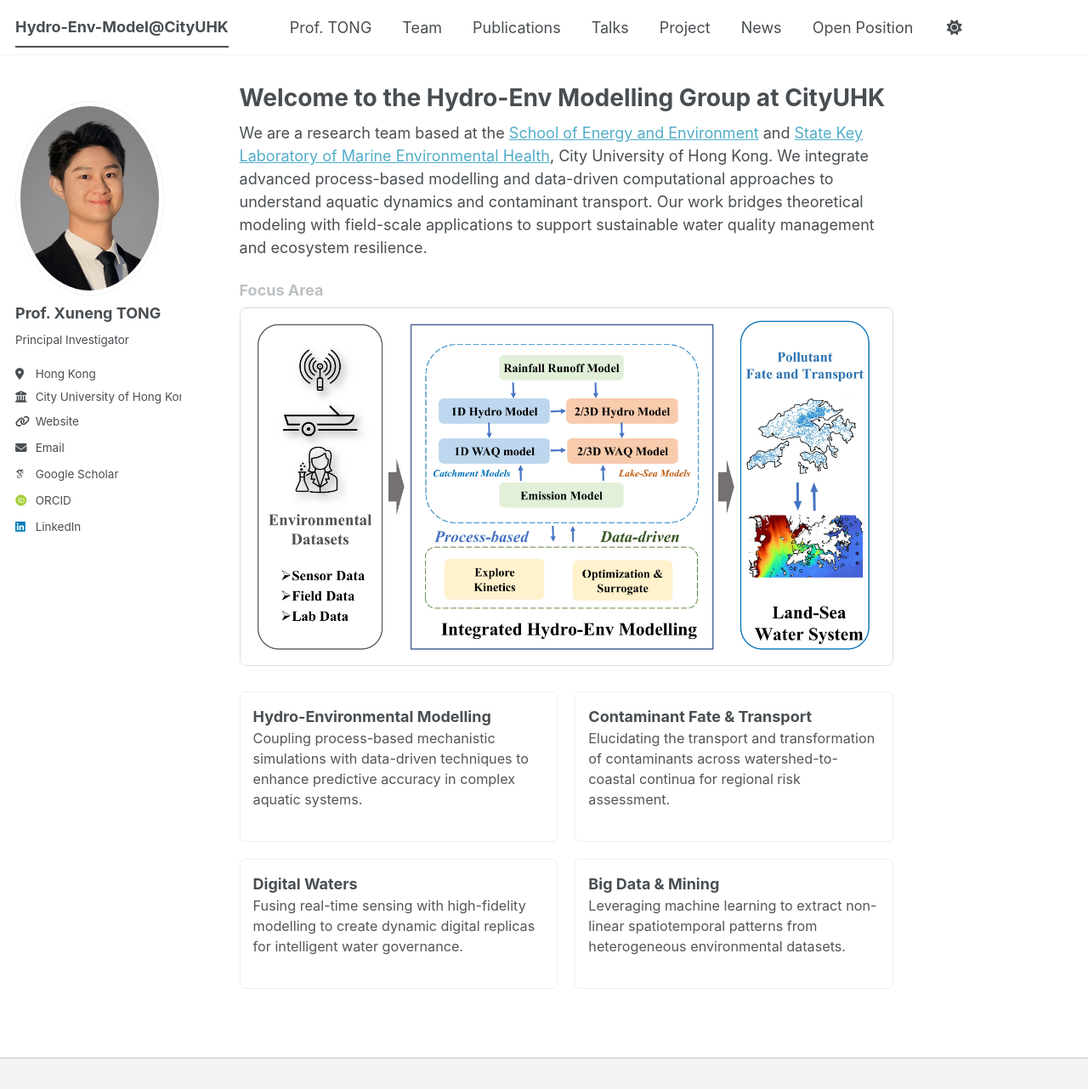
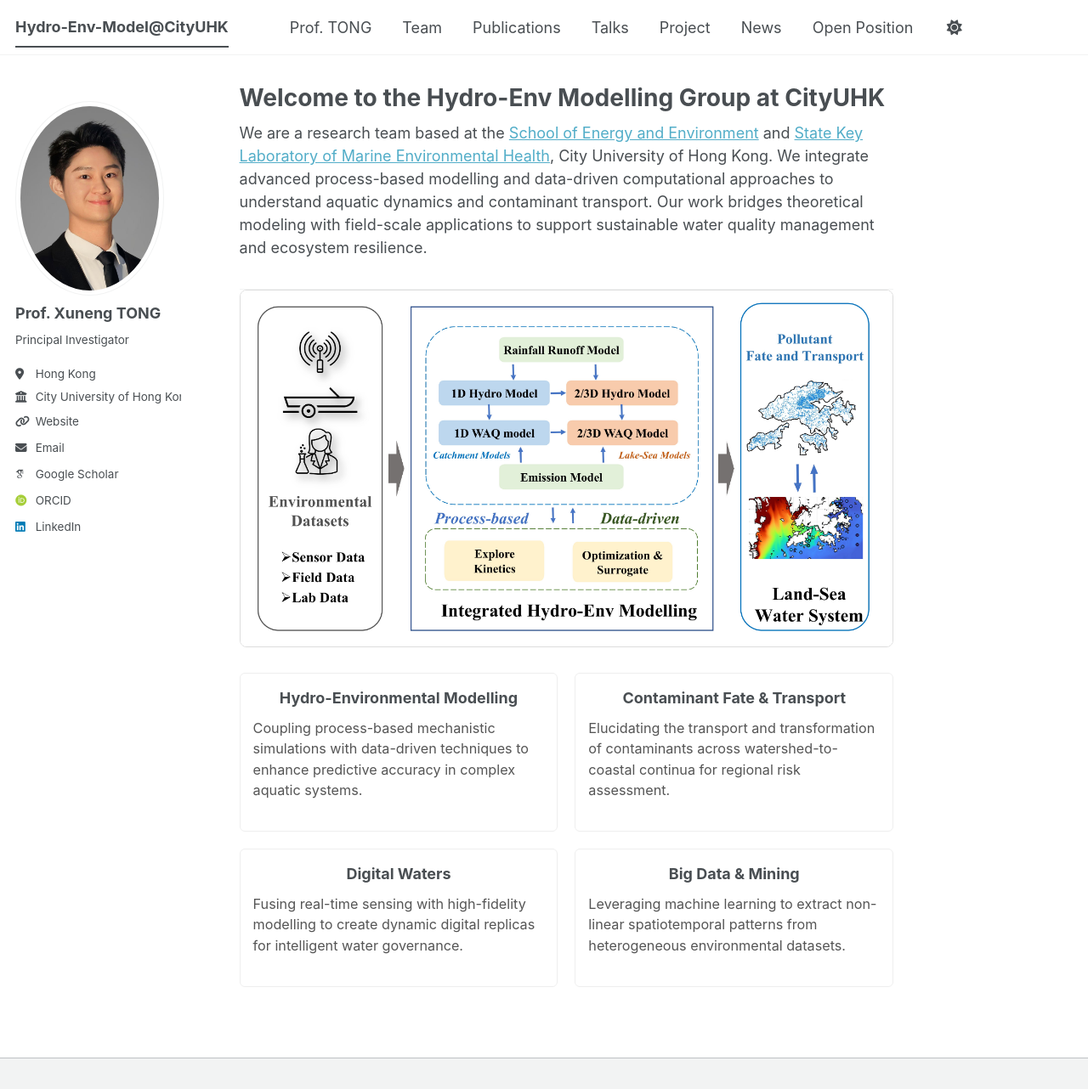
Before and after one commit to TongXuneng/TongXuneng.github.io, a Jekyll site: the page built from _pages/about.md, in a window 1280 px wide and 1282 px high. Shown: the whole window at 85% size. Built offline with Jekyll 4.4.1, drawn with Linux system fonts in a browser that asks for light colours; some web fonts are replaced; a script bundle is joined from its source files by our own code; library files that are not in the unit come from our copies.

Commit message:
Update about.md

```diff
--- a/_pages/about.md
+++ b/_pages/about.md
@@ -9,7 +9,7 @@ redirect_from:
 
 We are a research team based at the [School of Energy and Environment](https://www.cityu.edu.hk/see/) and [State Key Laboratory of Marine Environmental Health](https://www.cityu.edu.hk/sklmeh/), City University of Hong Kong. We integrate advanced process-based modelling and data-driven computational approaches to understand aquatic dynamics and contaminant transport. Our work bridges theoretical modeling with field-scale applications to support sustainable water quality management and ecosystem resilience.
 
-<h2 class="archive__subtitle">Focus Area</h2>
+<h2 class="archive__subtitle"> </h2>
 
 <div style="text-align: center; margin-bottom: 30px;">
   <img src="{{ site.baseurl }}/images/homepage.jpg" alt="Integrated Hydro-Env Modelling Framework" style="max-width: 100%; border: 1px solid #ddd; border-radius: 8px;">
@@ -18,24 +18,23 @@ We are a research team based at the [School of Energy and Environment](https://w
 <div style="display: grid; grid-template-columns: repeat(auto-fit, minmax(300px, 1fr)); gap: 20px;">
 
   <div style="border: 1px solid #eee; padding: 15px; border-radius: 6px;">
-    <strong>Hydro-Environmental Modelling</strong>
+    <div style="text-align: center; font-weight: bold; margin-bottom: 10px;">Hydro-Environmental Modelling</div>
     <p style="font-size: 0.9em; color: #555;">Coupling process-based mechanistic simulations with data-driven techniques to enhance predictive accuracy in complex aquatic systems.</p>
   </div>
 
   <div style="border: 1px solid #eee; padding: 15px; border-radius: 6px;">
-    <strong>Contaminant Fate & Transport</strong>
+    <div style="text-align: center; font-weight: bold; margin-bottom: 10px;">Contaminant Fate & Transport</div>
     <p style="font-size: 0.9em; color: #555;">Elucidating the transport and transformation of contaminants across watershed-to-coastal continua for regional risk assessment.</p>
   </div>
 
   <div style="border: 1px solid #eee; padding: 15px; border-radius: 6px;">
-    <strong>Digital Waters</strong>
+    <div style="text-align: center; font-weight: bold; margin-bottom: 10px;">Digital Waters</div>
     <p style="font-size: 0.9em; color: #555;">Fusing real-time sensing with high-fidelity modelling to create dynamic digital replicas for intelligent water governance.</p>
   </div>
 
   <div style="border: 1px solid #eee; padding: 15px; border-radius: 6px;">
-    <strong>Big Data & Mining</strong>
+    <div style="text-align: center; font-weight: bold; margin-bottom: 10px;">Big Data & Mining</div>
     <p style="font-size: 0.9em; color: #555;">Leveraging machine learning to extract non-linear spatiotemporal patterns from heterogeneous environmental datasets.</p>
   </div>
 
-
 </div>
```
